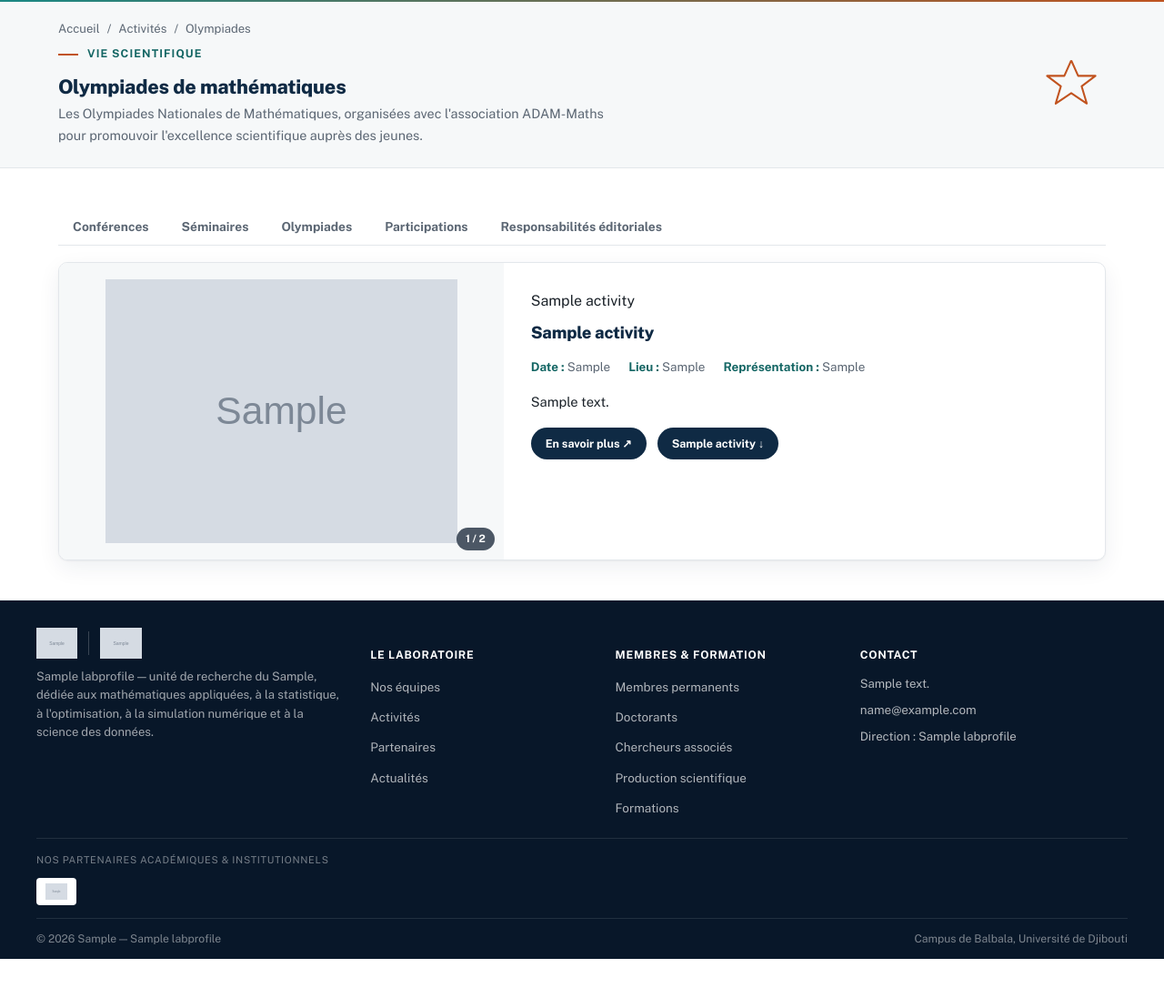
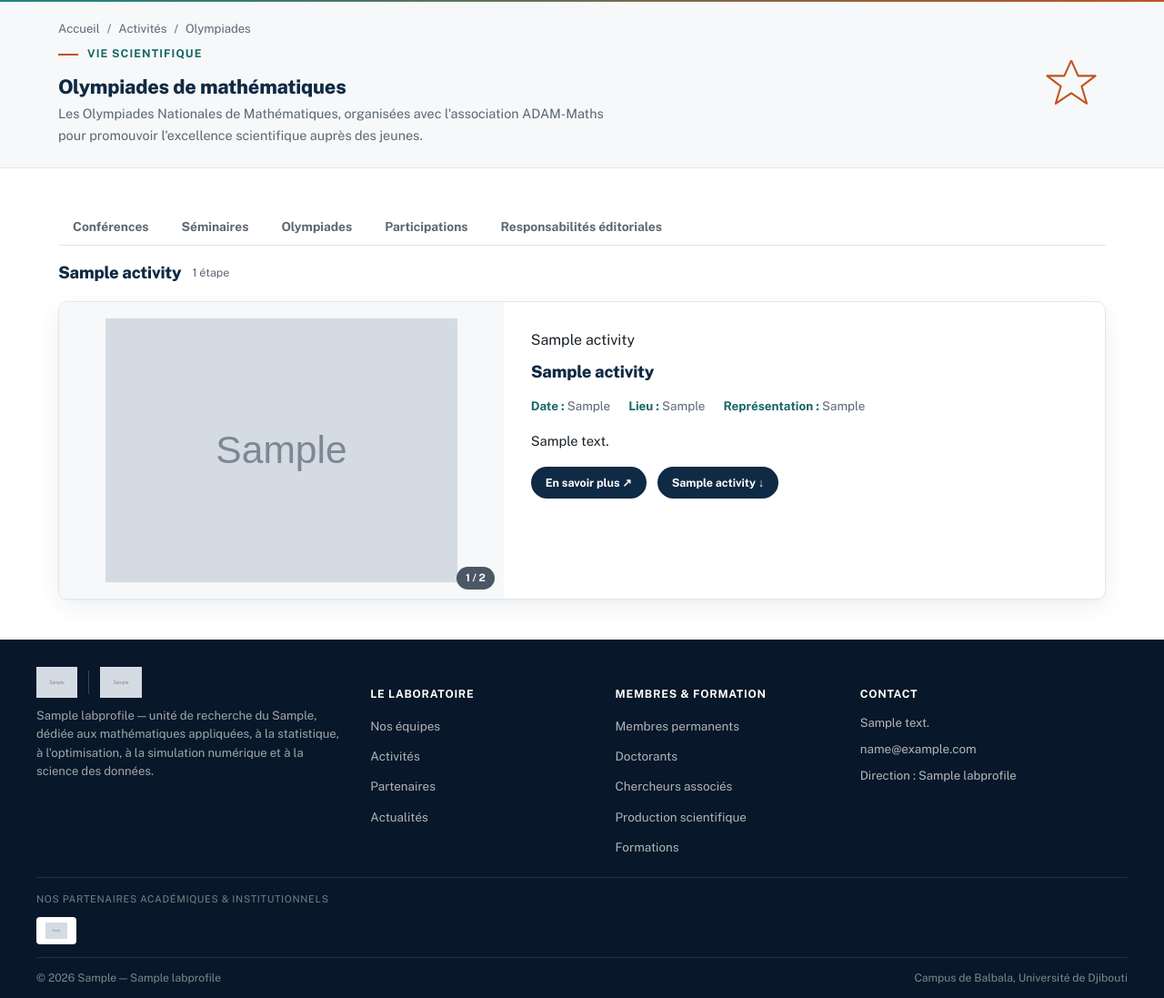
Before and after one commit to laboratoiredjib-lang/lamo, a Django app: template lab/templates/lab/activities_olympiades.html in a window 1280 px wide. Shown: the part 90-1187 px from the top of the page at 91% size. Before the commit the page ends 1144 px from the top, so only its background shows below. Run offline with Django 5.2, Linux system fonts and the light colour scheme; the template is opened without the code that fills it: values that come from a table or form of the project are taken from there, others are empty; tables that the repository leaves empty hold one stand-in row (values such as "Sample post"); grey boxes marked "Sample" are stand-in pictures; parts of the project's set-up code (start-up, migrations or seed data) failed here and were passed over.

Commit message:
Olympiades : regroupe les activités par édition (2026 / 2025)
Chaque édition devient une sous-section avec son propre en-tête et son
nombre d'étapes, les activités individuelles (lancement, sélection,
remise des prix...) formant les sous-sections à l'intérieur.

Co-Authored-By: Claude Sonnet 5 <noreply@anthropic.com>

```diff
--- a/lab/templates/lab/activities_olympiades.html
+++ b/lab/templates/lab/activities_olympiades.html
@@ -21,7 +21,17 @@
 <section class="section reveal">
   <div class="container">
     {% include "lab/_activities_tabs.html" %}
-    {% include "lab/_activity_feed.html" %}
+
+    {% regroup activities by edition_label as edition_list %}
+    {% for edition in edition_list %}
+    <div class="category-block">
+      <div class="category-head">
+        <h2>{{ edition.grouper }}</h2>
+        <span class="cat-count">{{ edition.list|length }} étape{{ edition.list|length|pluralize }}</span>
+      </div>
+      {% include "lab/_activity_feed.html" with activities=edition.list %}
+    </div>
+    {% endfor %}
   </div>
 </section>
 
```
